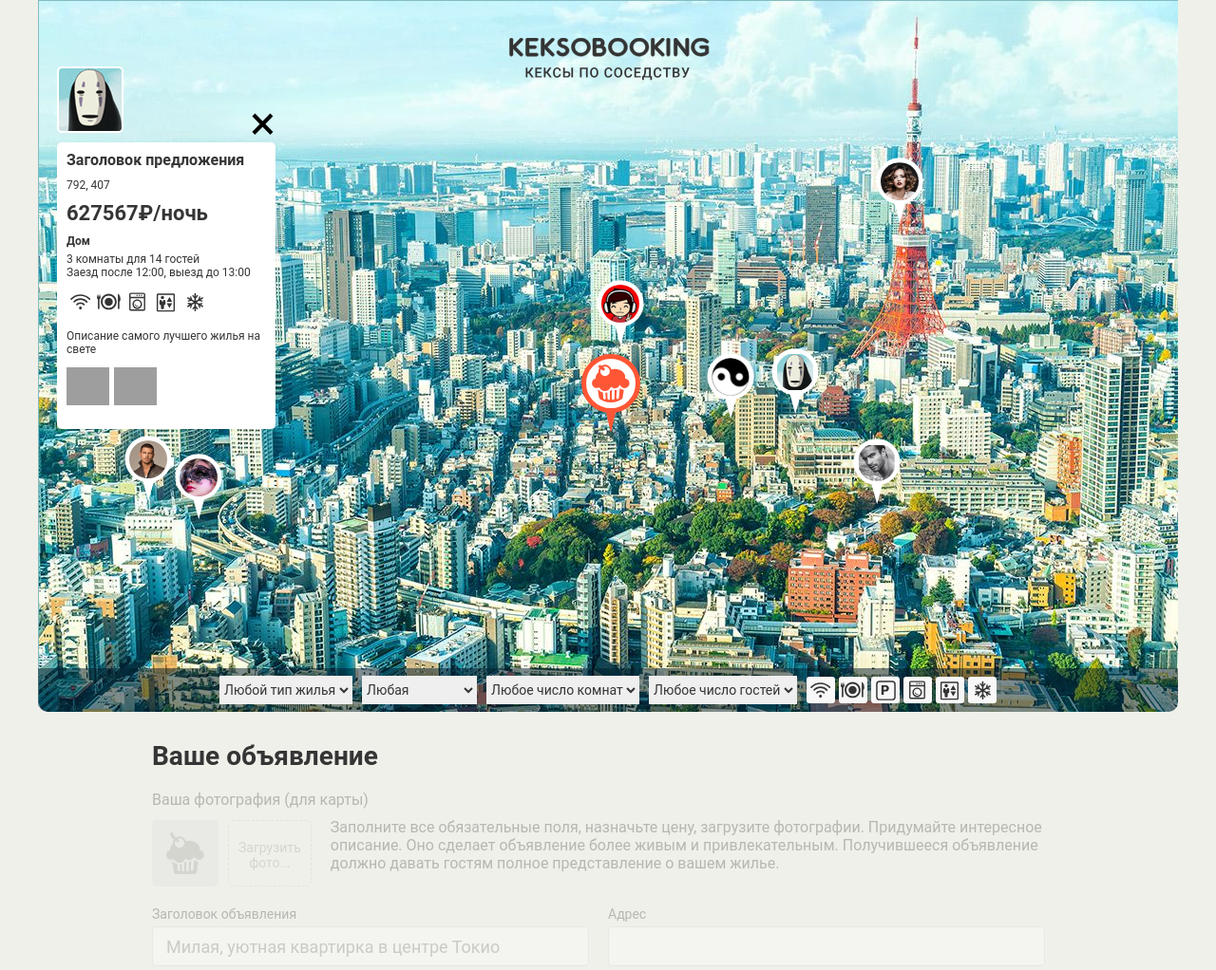
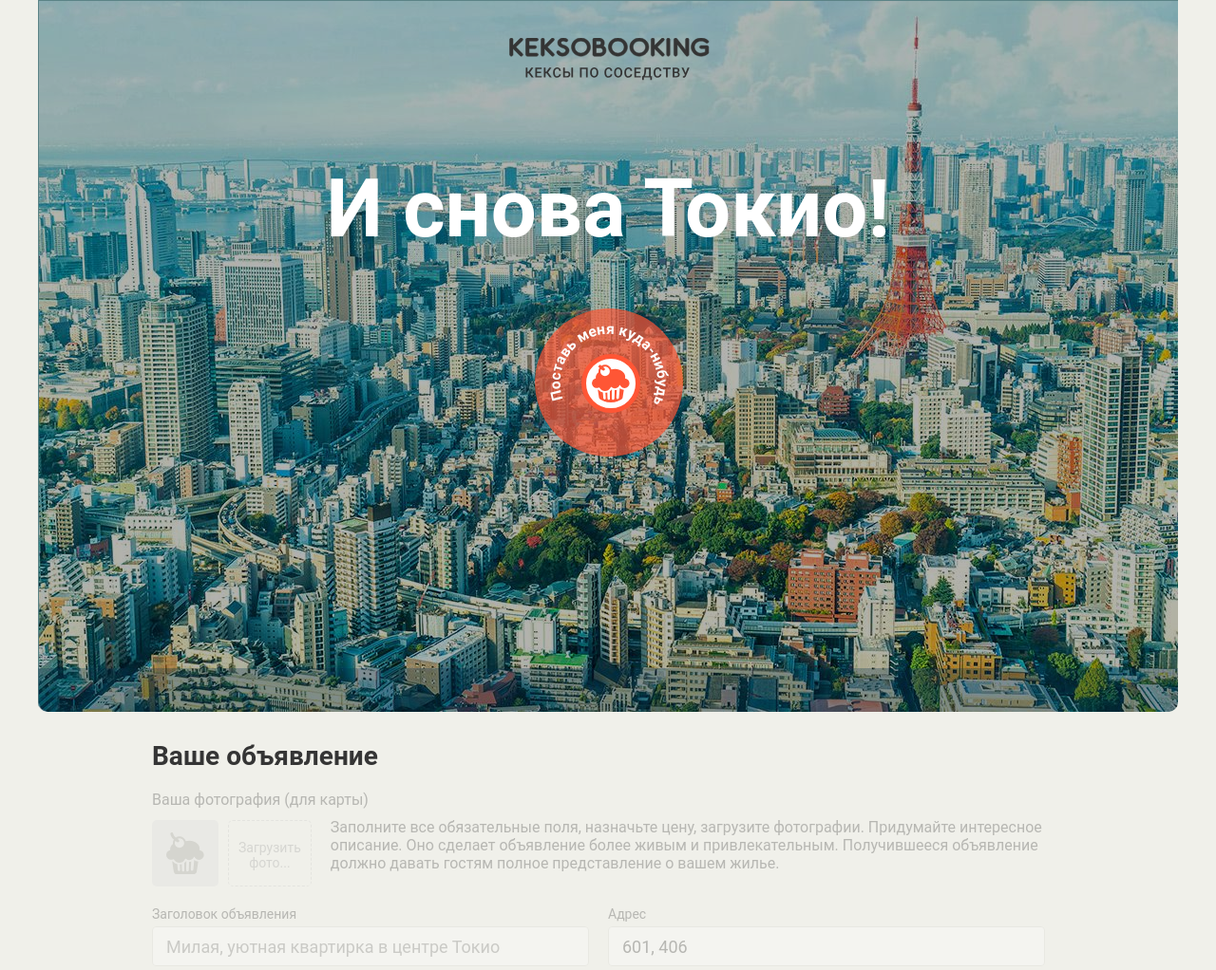
Before and after one commit to lula-may/938431-keksobooking-19, a website: page index.html in a window 1280 px wide. Shown: the top 1022 px of the page at 95% size. Drawn offline with Linux system fonts and the light colour scheme; grey boxes are pictures that could not be loaded; files whose address does not match are found by name.

Commit message:
Добавляет ф-цию активации страницы и валидацию поля кол-во гостей

```diff
--- a/index.html
+++ b/index.html
@@ -84,7 +84,7 @@
     <!-- Форма объявления -->
     <section class="notice">
       <h2 class="notice__title">Ваше объявление</h2>
-      <form class="ad-form ad-form--disabled" method="post" enctype="multipart/form-data" autocomplete="off">
+      <form class="ad-form ad-form--disabled" action="https://js.dump.academy/keksobooking" method="post" enctype="multipart/form-data" autocomplete="off">
         <fieldset class="ad-form-header">
           <legend class="ad-form-header__title">Ваша фотография (для карты)</legend>
           <div class="ad-form-header__upload">
@@ -100,11 +100,11 @@
         </fieldset>
         <fieldset class="ad-form__element ad-form__element--wide">
           <label class="ad-form__label" for="title">Заголовок объявления</label>
-          <input id="title" name="title" type="text" placeholder="Милая, уютная квартирка в центре Токио">
+          <input id="title" name="title" type="text" placeholder="Милая, уютная квартирка в центре Токио" minlength="30" maxlength="100" required>
         </fieldset>
         <fieldset class="ad-form__element ad-form__element--wide">
           <label class="ad-form__label" for="address">Адрес</label>
-          <input id="address" name="address" type="text">
+          <input id="address" name="address" type="text" readonly>
         </fieldset>
         <fieldset class="ad-form__element">
           <label class="ad-form__label" for="type">Тип жилья</label>
@@ -117,7 +117,7 @@
         </fieldset>
         <fieldset class="ad-form__element">
           <label class="ad-form__label" for="price">Цена за ночь, руб.</label>
-          <input id="price" name="price" type="number" placeholder="5000">
+          <input id="price" name="price" type="number" placeholder="5000" max="1000000" required>
         </fieldset>
         <fieldset class="ad-form__element ad-form__element--time">
           <label class="ad-form__label" for="timein">Время заезда и выезда</label>
--- a/js/main.js
+++ b/js/main.js
@@ -1,4 +1,5 @@
 'use strict';
+var ENTER_KEY = 'Enter';
 var ADVERTISEMENT_QUANTITY = 8;
 var MIN_PRICE = 0;
 var MAX_PRICE = 1000000;
@@ -7,6 +8,8 @@ var MAX_GUESTS = 30;
 var MAX_PHOTOS = 8;
 var MAP_TOP = 130;
 var MAP_BOTTOM = 630;
+var MAIN_PIN_SIZE = 62;
+var PIN_ACTIVE_HEIGHT = 84;
 var PIN_GAP_X = 20;
 var PIN_GAP_Y = 40;
 var TYPES = ['palace', 'flat', 'house', 'bungalo'];
@@ -15,12 +18,12 @@ var FEATURES = ['wifi', 'dishwasher', 'parking', 'washer', 'elevator', 'conditio
 var PHOTOS = ['http://o0.github.io/assets/images/tokyo/hotel1.jpg',
   'http://o0.github.io/assets/images/tokyo/hotel2.jpg',
   'http://o0.github.io/assets/images/tokyo/hotel3.jpg'];
-var housing = {
-  palace: 'Дворец',
-  flat: 'Квартира',
-  house: 'Дом',
-  bungalo: 'Бунгало'
-};
+// var housing = {
+//   palace: 'Дворец',
+//   flat: 'Квартира',
+//   house: 'Дом',
+//   bungalo: 'Бунгало'
+// };
 
 // Получение случайного числа из заданного диапазона
 var getRandomNumberFrom = function (minValue, maxValue) {
@@ -120,77 +123,191 @@ var createPinFragment = function (arr, template) {
   return fragment;
 };
 
-var advertisements = createMockList();
+// Создание карточки объявления
+// var cardTemplate = document.querySelector('#card').content.querySelector('.map__card');
+
+// var getTypeInRussian = function (type) {
+//   return housing[type];
+// };
+
+// var getRoomsText = function (num) {
+//   if (num > 10 && num < 15 || num % 10 > 4) {
+//     return num + ' комнат для ';
+//   }
+//   switch (num % 10) {
+//     case 1: return num + ' комната для ';
+//     default: return num + ' комнаты для ';
+//   }
+// };
+
+// var getGuestsText = function (num) {
+//   return (num % 10 === 1 && num !== 11) ? num + ' гостя' : num + ' гостей';
+// };
+
+// var fillFeatureList = function (list, availableFeatures) {
+//   // Создаем фрагмент из доступных удобств
+//   var fragment = document.createDocumentFragment();
+//   for (var i = 0; i < availableFeatures.length; i++) {
+//     var listElement = list.querySelector('.popup__feature--' + availableFeatures[i]);
+//     var newItem = listElement.cloneNode(true);
+//     newItem.textContent = availableFeatures[i];
+//     fragment.appendChild(newItem);
+//   }
+//   // Удаляем из разметки первоначальный список всех возможных удобств
+//   // Вставляем собранный фрагмент в разметку
+//   list.innerHTML = '';
+//   list.appendChild(fragment);
+// };
+
+// var fillPhotoList = function (list, photoSources) {
+//   var element = list.querySelector('.popup__photo');
+//   element.src = photoSources[0];
+//   for (var i = 1; i < photoSources.length; i++) {
+//     var newElement = element.cloneNode(true);
+//     newElement.src = photoSources[i];
+//     list.appendChild(newElement);
+//   }
+// };
+
+// var fillAdvertisementCard = function (advertisement) {
+//   var card = cardTemplate.cloneNode(true);
+//   card.querySelector('.popup__title').textContent = advertisement.offer.title;
+//   card.querySelector('.popup__text--address').textContent = advertisement.offer.address;
+//   card.querySelector('.popup__text--price').textContent = advertisement.offer.price + '₽/ночь';
+//   card.querySelector('.popup__type').textContent = getTypeInRussian(advertisement.offer.type);
+//   card.querySelector('.popup__text--capacity').textContent = getRoomsText(advertisement.offer.rooms) + getGuestsText(advertisement.offer.guests);
+//   card.querySelector('.popup__text--time').textContent = 'Заезд после ' + advertisement.offer.checkin + ', выезд до ' + advertisement.offer.checkout;
+//   var featureList = card.querySelector('.popup__features');
+//   fillFeatureList(featureList, advertisement.offer.features);
+//   card.querySelector('.popup__description').textContent = advertisement.offer.description;
+//   var photoList = card.querySelector('.popup__photos');
+//   fillPhotoList(photoList, advertisement.offer.photos);
+//   card.querySelector('.popup__avatar').src = advertisement.author.avatar;
+//   return card;
+// };
+
+// Временно закомментировано
+// var newCard = fillAdvertisementCard(advertisements[0]);
+// var filtersContainer = map.querySelector('.map__filters-container');
+// map.insertBefore(newCard, filtersContainer);
+
 var map = document.querySelector('.map');
-map.classList.remove('map--faded');
+var mapPinMain = map.querySelector('.map__pin--main');
+var adForm = document.querySelector('.ad-form');
+var formFieldsets = adForm.querySelectorAll('fieldset');
+var filterSelects = map.querySelectorAll('select');
 
-var pinListElement = document.querySelector('.map__pins');
-var mapPinTemplate = document.querySelector('#pin').content.querySelector('.map__pin');
-pinListElement.appendChild(createPinFragment(advertisements, mapPinTemplate));
-
-// Создание карточки объявления
-var cardTemplate = document.querySelector('#card').content.querySelector('.map__card');
-
-var getTypeInRussian = function (type) {
-  return housing[type];
-};
-
-var getRoomsText = function (num) {
-  if (num > 10 && num < 15 || num % 10 > 4) {
-    return num + ' комнат для ';
-  }
-  switch (num % 10) {
-    case 1: return num + ' комната для ';
-    default: return num + ' комнаты для ';
+// Добавление атрибута disabled элементам массива
+var disableElements = function (elements) {
+  for (var i = 0; i < elements.length; i++) {
+    elements[i].setAttribute('disabled', 'disabled');
   }
 };
 
-var getGuestsText = function (num) {
-  return (num % 10 === 1 && num !== 11) ? num + ' гостя' : num + ' гостей';
-};
-
-var fillFeatureList = function (list, availableFeatures) {
-  // Создаем фрагмент из доступных удобств
-  var fragment = document.createDocumentFragment();
-  for (var i = 0; i < availableFeatures.length; i++) {
-    var listElement = list.querySelector('.popup__feature--' + availableFeatures[i]);
-    var newItem = listElement.cloneNode(true);
-    newItem.textContent = availableFeatures[i];
-    fragment.appendChild(newItem);
-  }
-  // Удаляем из разметки первоначальный список всех возможных удобств
-  // Вставляем собранный фрагмент в разметку
-  list.innerHTML = '';
-  list.appendChild(fragment);
-};
-
-var fillPhotoList = function (list, photoSources) {
-  var element = list.querySelector('.popup__photo');
-  element.src = photoSources[0];
-  for (var i = 1; i < photoSources.length; i++) {
-    var newElement = element.cloneNode(true);
-    newElement.src = photoSources[i];
-    list.appendChild(newElement);
+var activateElements = function (elements) {
+  for (var i = 0; i < elements.length; i++) {
+    if (elements[i].hasAttribute('disabled')) {
+      elements[i].removeAttribute('disabled');
+    }
   }
 };
 
-var fillAdvertisementCard = function (advertisement) {
-  var card = cardTemplate.cloneNode(true);
-  card.querySelector('.popup__title').textContent = advertisement.offer.title;
-  card.querySelector('.popup__text--address').textContent = advertisement.offer.address;
-  card.querySelector('.popup__text--price').textContent = advertisement.offer.price + '₽/ночь';
-  card.querySelector('.popup__type').textContent = getTypeInRussian(advertisement.offer.type);
-  card.querySelector('.popup__text--capacity').textContent = getRoomsText(advertisement.offer.rooms) + getGuestsText(advertisement.offer.guests);
-  card.querySelector('.popup__text--time').textContent = 'Заезд после ' + advertisement.offer.checkin + ', выезд до ' + advertisement.offer.checkout;
-  var featureList = card.querySelector('.popup__features');
-  fillFeatureList(featureList, advertisement.offer.features);
-  card.querySelector('.popup__description').textContent = advertisement.offer.description;
-  var photoList = card.querySelector('.popup__photos');
-  fillPhotoList(photoList, advertisement.offer.photos);
-  card.querySelector('.popup__avatar').src = advertisement.author.avatar;
-  return card;
+var setAddressValue = function (sizeY) {
+  var location = {
+    x: mapPinMain.offsetLeft + MAIN_PIN_SIZE / 2,
+    y: mapPinMain.offsetTop + sizeY
+  };
+  addressInput.value = location.x + ', ' + location.y;
 };
 
-var newCard = fillAdvertisementCard(advertisements[0]);
-var filtersContainer = map.querySelector('.map__filters-container');
-map.insertBefore(newCard, filtersContainer);
+var activatePage = function () {
+  map.classList.remove('map--faded');
+  adForm.classList.remove('ad-form--disabled');
+  activateElements(formFieldsets);
+  activateElements(filterSelects);
+
+  // Проверка соответствия кол-ва комнат кол-ву гостей в начале активации
+  setGuestSelectValidity();
+
+  var advertisements = createMockList();
+  var pinListElement = document.querySelector('.map__pins');
+  var mapPinTemplate = document.querySelector('#pin').content.querySelector('.map__pin');
+  pinListElement.appendChild(createPinFragment(advertisements, mapPinTemplate));
+};
+
+var mapPinMainMousedownHandler = function (evt) {
+  if (evt.button === 0) {
+    activatePage();
+    setAddressValue(PIN_ACTIVE_HEIGHT);
+  }
+};
+
+var mapPinMainPressEnterHandler = function (evt) {
+  if (evt.key === ENTER_KEY) {
+    activatePage();
+    setAddressValue(PIN_ACTIVE_HEIGHT);
+  }
+};
+
+// Деактивируем все поля формы и фильтра
+disableElements(formFieldsets);
+disableElements(filterSelects);
+
+// Заполняем поле адреса
+var addressInput = adForm.querySelector('#address');
+setAddressValue(MAIN_PIN_SIZE / 2);
+
+// Обработчики воздействия на метку
+mapPinMain.addEventListener('mousedown', mapPinMainMousedownHandler);
+mapPinMain.addEventListener('keydown', mapPinMainPressEnterHandler);
+
+// Связываем значение поля "Количество комнат" с "Количеством мест"
+var roomSelect = adForm.querySelector('#room_number');
+var capacitySelect = adForm.querySelector('#capacity');
+
+var getSelectedOption = function (select) {
+  var options = select.options;
+  for (var i = 0; i < options.length; i++) {
+    if (options[i].selected) {
+      return options[i].value;
+    }
+  }
+  return undefined;
+};
+
+var checkedRoomsQuantity;
+var checkedCapacity;
+
+var setGuestSelectValidity = function () {
+  checkedRoomsQuantity = getSelectedOption(roomSelect);
+  checkedCapacity = getSelectedOption(capacitySelect);
+  switch (checkedRoomsQuantity) {
+    case '100':
+      if (checkedCapacity !== '0') {
+        capacitySelect.setCustomValidity('Ваши комнаты - не для гостей. Выберите "Не для гостей".');
+      } else {
+        capacitySelect.setCustomValidity('');
+      }
+      break;
+    default:
+      if (checkedCapacity > checkedRoomsQuantity) {
+        capacitySelect.setCustomValidity('Гостей не должно быть больше чем комнат. Выберите другое значение.');
+      } else if (checkedCapacity === '0') {
+        capacitySelect.setCustomValidity('Выберите хотя бы одного гостя!');
+      } else {
+        capacitySelect.setCustomValidity('');
+      }
+  }
+};
+
+// Обработчики изменения значений полей кол-ва комнат и кол-ва гостей
+var capacitySelectChangeHandler = function () {
+  setGuestSelectValidity();
+};
+
+var roomSelectChangeHandler = function () {
+  setGuestSelectValidity();
+};
+
+capacitySelect.addEventListener('change', capacitySelectChangeHandler);
+roomSelect.addEventListener('change', roomSelectChangeHandler);
```
